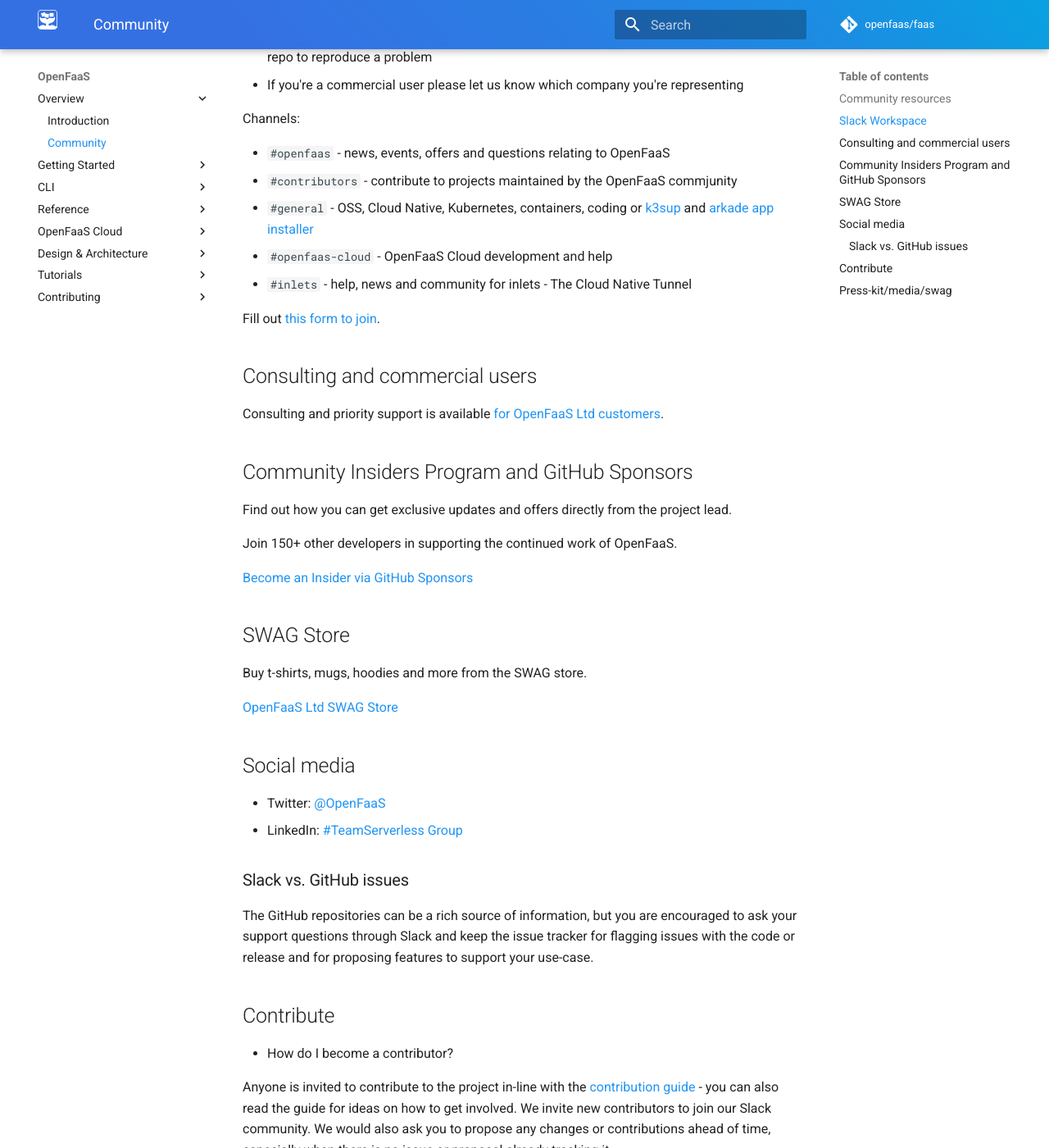
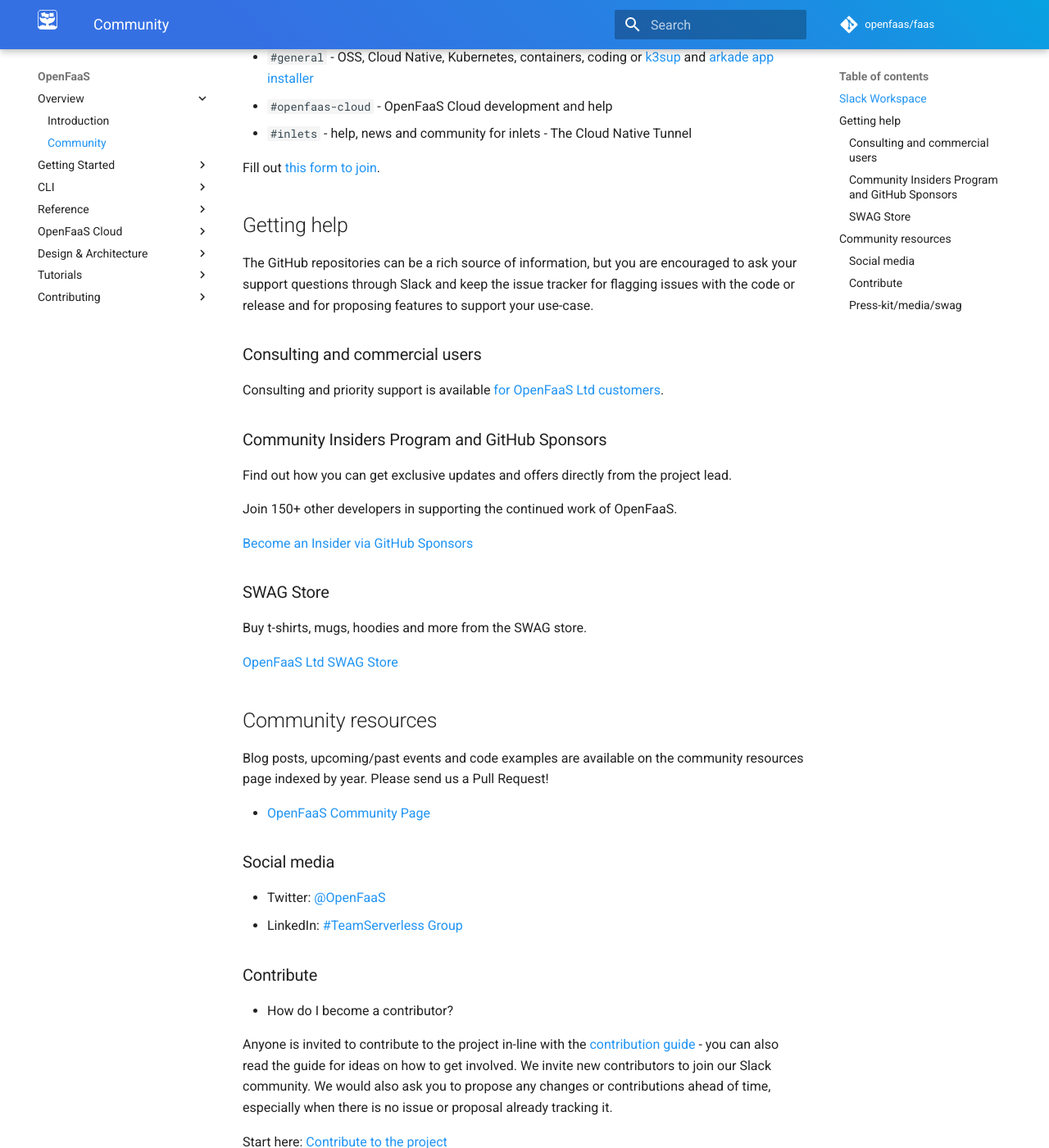
Before and after one commit to openfaas/docs, an MkDocs documentation site: the page built from docs/community.md, in a window 1280 px wide and 1400 px high, scrolled down 470 px. Shown: the whole window at 82% size. Built offline with MkDocs 1.6.1 and Material for MkDocs 9.7.7, drawn with Linux system fonts in a browser that asks for light colours; comment, search, counter and statistics services are not loaded; some of the changed text lies outside the part shown.

Commit message:
Re-order community page to put slack first
Signed-off-by: Alex Ellis (OpenFaaS Ltd) <alexellis2@gmail.com>

```diff
--- a/docs/community.md
+++ b/docs/community.md
@@ -24,11 +18,15 @@ Channels:
 
 Fill out [this form to join](https://goo.gl/forms/SqpLSdyzVoOboRqs1).
 
-## Consulting and commercial users
+## Getting help
+
+The GitHub repositories can be a rich source of information, but you are encouraged to ask your support questions through Slack and keep the issue tracker for flagging issues with the code or release and for proposing features to support your use-case.
+
+### Consulting and commercial users
 
 Consulting and priority support is available [for OpenFaaS Ltd customers](https://openfaas.com/support/).
 
-## Community Insiders Program and GitHub Sponsors
+### Community Insiders Program and GitHub Sponsors
 
 Find out how you can get exclusive updates and offers directly from the project lead.
 
@@ -36,22 +34,24 @@ Join 150+ other developers in supporting the continued work of OpenFaaS.
 
 [Become an Insider via GitHub Sponsors](https://github.com/sponsors/alexellis)
 
-## SWAG Store
+### SWAG Store
 
 Buy t-shirts, mugs, hoodies and more from the SWAG store.
 
 [OpenFaaS Ltd SWAG Store](https://store.openfaas.com)
 
-## Social media
+## Community resources
+
+Blog posts, upcoming/past events and code examples are available on the community resources page indexed by year. Please send us a Pull Request!
+
+* [OpenFaaS Community Page](https://github.com/openfaas/faas/blob/master/community.md)
+
+### Social media
 
 * Twitter: [@OpenFaaS](https://twitter.com/openfaas)
 * LinkedIn: [#TeamServerless Group](https://www.linkedin.com/groups/13670843/)
 
-### Slack vs. GitHub issues
-
-The GitHub repositories can be a rich source of information, but you are encouraged to ask your support questions through Slack and keep the issue tracker for flagging issues with the code or release and for proposing features to support your use-case.
-
-## Contribute
+### Contribute
 
 * How do I become a contributor?
 
@@ -59,7 +59,7 @@ Anyone is invited to contribute to the project in-line with the [contribution gu
 
 Start here: [Contribute to the project](./contributing/get-started.md)
 
-## Press-kit/media/swag
+### Press-kit/media/swag
 
 For stickers, swag, media or press-kit information head over to [openfaas/media](https://github.com/openfaas/media/blob/master/README.md)
 
```
Also changed, not shown: other parts of docs/community.md (+0 -6 lines).
